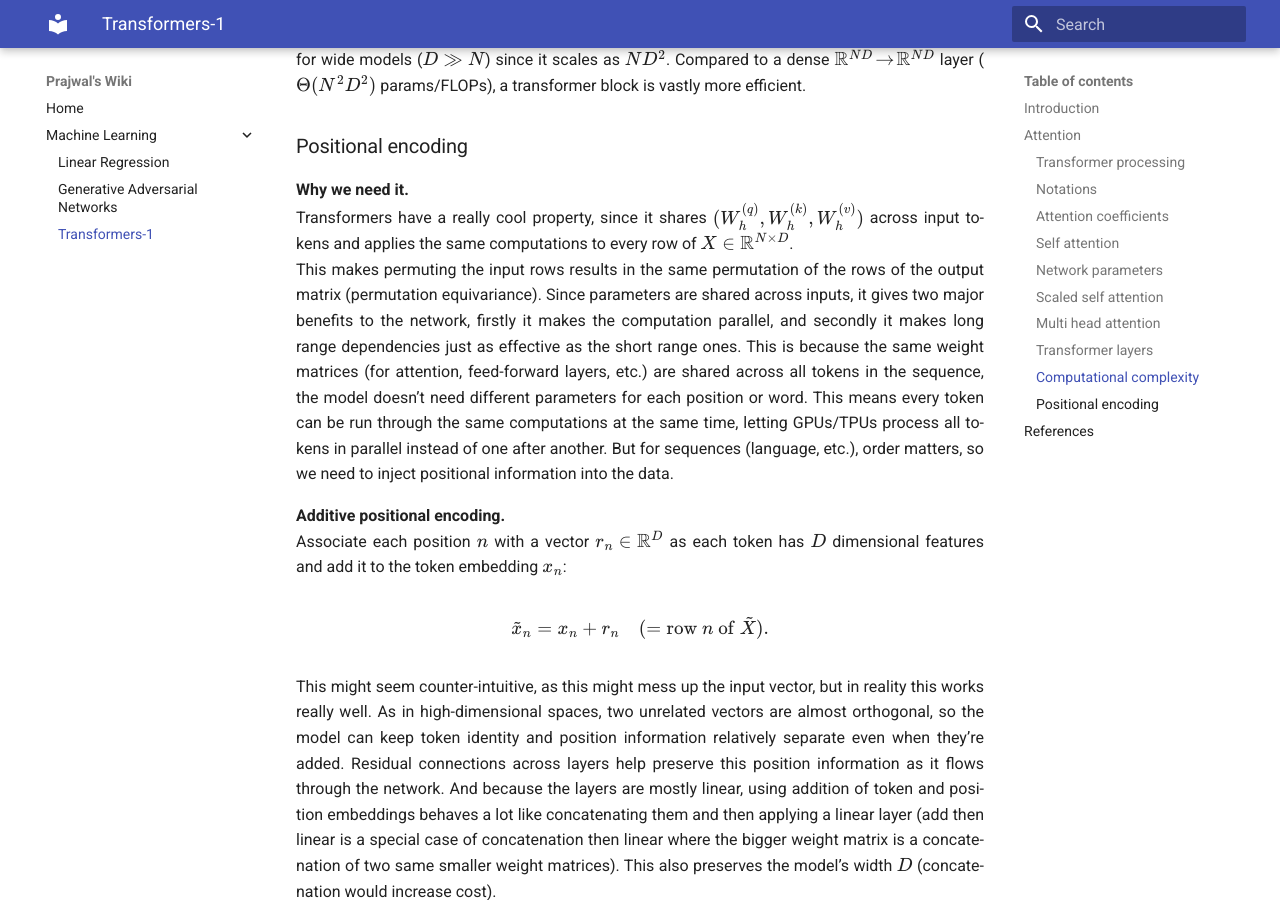
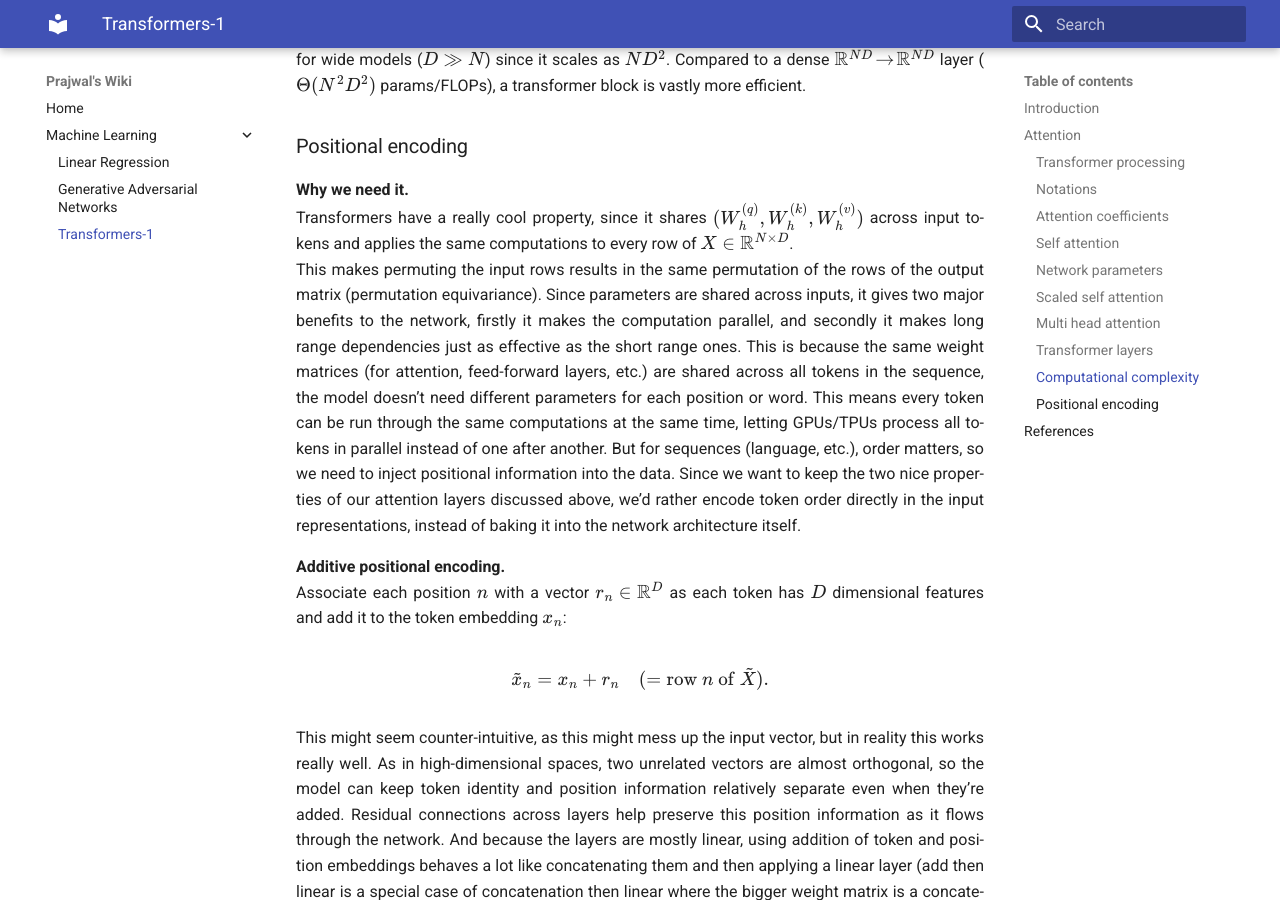
Before and after one commit to pj1911/my-wiki, an MkDocs documentation site: the page built from docs/Transformers-1.md, in a window 1280 px wide and 900 px high, scrolled down 14238 px. Built offline with MkDocs 1.6.1 and Material for MkDocs 9.7.7, drawn with Linux system fonts in a browser that asks for light colours.

Commit message:
Update Transformers-1.md

```diff
--- a/docs/Transformers-1.md
+++ b/docs/Transformers-1.md
@@ -673,7 +673,7 @@ Compared to a dense \(\mathbb{R}^{ND}\!\to\!\mathbb{R}^{ND}\) layer
 Transformers have a really cool property, since it shares \((W_h^{(q)},W_h^{(k)},W_h^{(v)})\) across input tokens and applies the
 same computations to every row of \(X\in\mathbb{R}^{N\times D}\).
 This makes permuting the input rows results in the same permutation of the rows of the output matrix (permutation equivariance). Since parameters are shared across inputs, it gives two major benefits to the network, firstly it makes the computation parallel, and secondly it makes long range dependencies just as effective as the short range ones. This is because the same weight matrices (for attention, feed-forward layers, etc.) are shared across all tokens in the sequence, the model doesn’t need different parameters for each position or word. This means every token can be run through the same computations at the same time, letting GPUs/TPUs process all tokens in parallel instead of one after another. But for sequences (language, etc.), order matters, so we need to inject
-positional information into the data.
+positional information into the data. Since we want to keep the two nice properties of our attention layers discussed above, we’d rather encode token order directly in the input representations, instead of baking it into the network architecture itself.
 
 **Additive positional encoding.**
 Associate each position \(n\) with a vector \(r_n\in\mathbb{R}^{D}\) as each token has \(D\) dimensional features and add it to the
```
